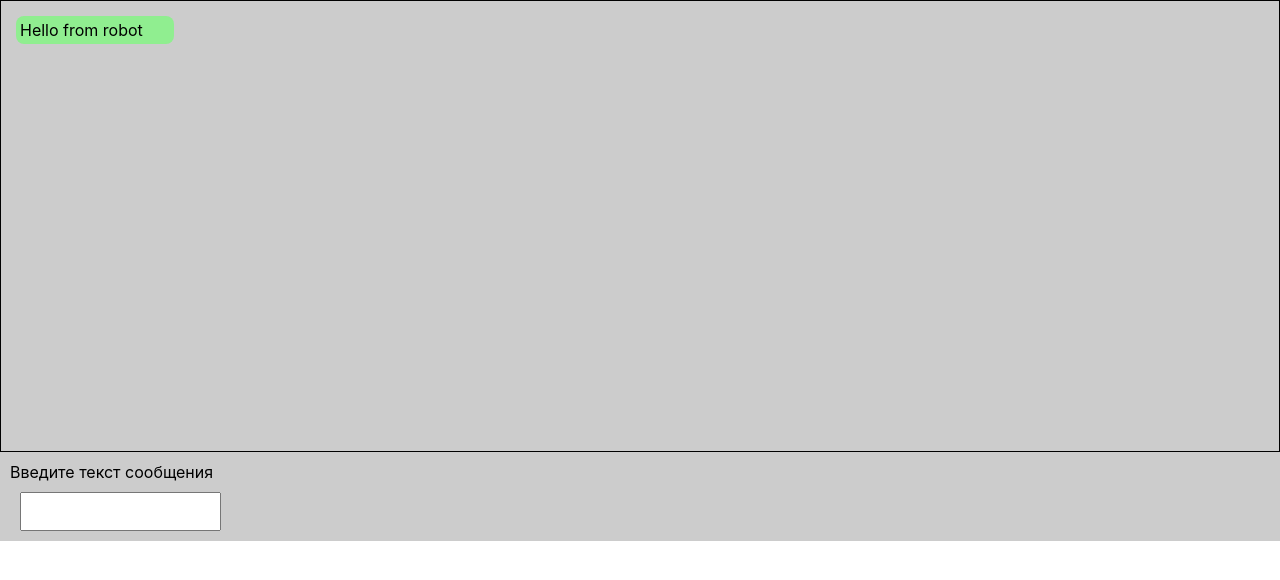
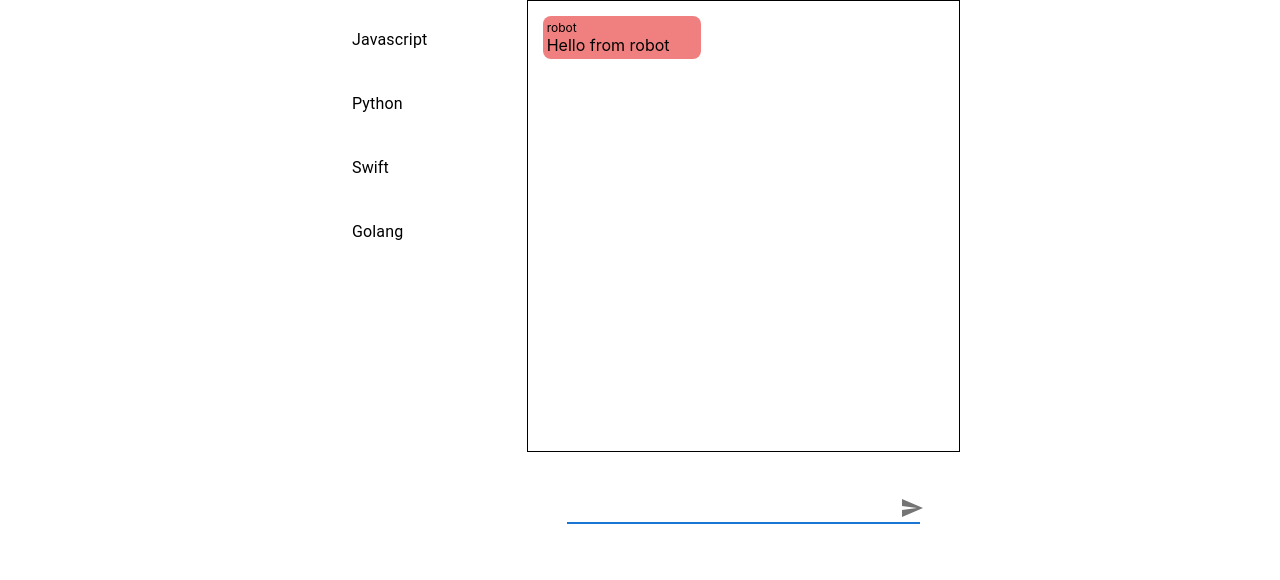
Before and after one commit to eugnazarov/gb-react, a React (Create React App) app: page / in a window 1280 px wide. Shown: the top 580 px of the page. Built offline with nearby package versions, Linux system fonts and the light colour scheme.

Commit message:
lesson-3

```diff
--- a/package.json
+++ b/package.json
@@ -3,6 +3,10 @@
   "version": "0.1.0",
   "private": true,
   "dependencies": {
+    "@emotion/react": "^11.7.1",
+    "@emotion/styled": "^11.6.0",
+    "@mui/icons-material": "^5.3.1",
+    "@mui/material": "^5.4.0",
     "@testing-library/jest-dom": "^5.16.1",
     "@testing-library/react": "^12.1.2",
     "@testing-library/user-event": "^13.5.0",
--- a/src/App.css
+++ b/src/App.css
@@ -1,6 +1,9 @@
 .App {
 
-  background-color: #ccc;
+display:flex;
+  justify-content:space-between;
+  width:50%;
+  margin: 0 auto;
 }
 
 *{
--- a/src/App.js
+++ b/src/App.js
@@ -1,21 +1,29 @@
-import React, { useEffect, useState } from "react";
+import React, { useEffect, useRef, useState } from "react";
 
 import MessageList from "./components/MessageList/MessageList";
 import useInput from "./components/hooks/useInput";
 import "./App.css";
+import { FormControl, IconButton, Input, InputAdornment } from "@mui/material";
+import SendIcon from "@mui/icons-material/Send";
+import Chats from "./components/Chats/Chats";
 
 const App = () => {
   const input = useInput();
+
+  const inputRef = useRef(null);
 
   const [messageList, setMessageList] = useState([]);
 
   const handleSubmit = (e) => {
     e.preventDefault();
+
     const newMessage = {
       author: "John",
       text: input.value,
+      id: `human__${Date.now()}`,
     };
     setMessageList((prevState) => [...prevState, newMessage]);
+
     input.setValue("");
   };
 
@@ -24,23 +32,49 @@ const App = () => {
       const newMessage = {
         author: "robot",
         text: "Hello from robot",
+        id: `robot__${Date.now()}`,
       };
       setTimeout(() => {
         setMessageList((prevState) => [...prevState, newMessage]);
-      }, 1500);
+        inputRef.current.focus();
+      }, 500);
     }
   }, [messageList]);
+
+  const chats = [
+    { name: "Javascript", id: "1" },
+    { name: "Python", id: "2" },
+    { name: "Swift", id: "3" },
+    { name: "Golang", id: "4" },
+  ];
+
   return (
     <div className="App">
-      <MessageList messageList={messageList} />
-      <form style={{ margin: "10px" }} onSubmit={handleSubmit}>
-        <p>Введите текст сообщения</p>
-        <input
-          style={{ padding: "10px", margin: "10px" }}
-          value={input.value}
-          onChange={input.onChange}
-        />
-      </form>
+      <Chats chats={chats} />
+      <div>
+        <MessageList messageList={messageList} />
+        <FormControl sx={{ m: 5, width: "35ch" }} variant="outlined">
+          <Input
+            inputRef={inputRef}
+            endAdornment={
+              <InputAdornment position="end">
+                <IconButton
+                  aria-label="toggle password visibility"
+                  onClick={handleSubmit}
+                  edge="end"
+                >
+                  <SendIcon />
+                </IconButton>
+              </InputAdornment>
+            }
+            id="input"
+            multiline
+            autoFocus
+            value={input.value}
+            onChange={input.onChange}
+          />
+        </FormControl>
+      </div>
     </div>
   );
 };
--- /dev/null
+++ b/src/components/Chats/Chats.js
@@ -0,0 +1,24 @@
+import React from "react";
+
+import {
+  Box,
+  List,
+  ListItem,
+  ListItemButton,
+  ListItemText,
+} from "@mui/material";
+const Chats = ({ chats }) => (
+  <Box sx={{ width: "100%", maxWidth: 360, bgcolor: "background.paper" }}>
+    <List>
+      {chats.map((chat) => (
+        <ListItem>
+          <ListItemButton>
+            <ListItemText primary={chat.name} />
+          </ListItemButton>
+        </ListItem>
+      ))}
+    </List>
+  </Box>
+);
+
+export default Chats;
--- a/src/components/Message/Message.js
+++ b/src/components/Message/Message.js
@@ -1,12 +1,16 @@
-import React from 'react';
-import './message.css'
+import React, { useMemo } from "react";
+import "./message.css";
 
-const Message = ({text}) => {
-    return (
-        <div className='message'>
-            <p className="message__text">{text}</p>
-        </div>
-    );
+const Message = ({ text, author }) => {
+  const className = useMemo(() => {
+    return author === "robot" ? "message--robot" : "message";
+  });
+  return (
+    <div className={className}>
+      <p className="message__author">{author}</p>
+      <p className="message__text">{text}</p>
+    </div>
+  );
 };
 
 export default Message;
--- a/src/components/Message/message.css
+++ b/src/components/Message/message.css
@@ -4,8 +4,23 @@
     padding:4px;
     border-radius: 8px;
     margin-bottom: 12px;
+    margin-left: auto;
+
 }
 
 .message__text{
     font-size: 16px;
 }
+.message__author{
+    font-size: 12px;
+}
+
+.message--robot{
+    background-color:lightcoral;
+    width: 150px;
+    padding:4px;
+    border-radius: 8px;
+    margin-bottom: 12px;
+
+
+}
--- a/src/components/MessageList/MessageList.js
+++ b/src/components/MessageList/MessageList.js
@@ -5,8 +5,8 @@ import Message from "../Message/Message";
 const MessageList = ({ messageList }) => {
   return (
     <div className="list">
-      {messageList.map(({ text, author }) => (
-        <Message text={text} />
+      {messageList.map(({ text, author, id }) => (
+        <Message author={author} key={id} text={text} />
       ))}
     </div>
   );
--- a/src/components/hooks/useInput.js
+++ b/src/components/hooks/useInput.js
@@ -5,7 +5,7 @@ const useInput = () => {
   const onChange = (event) => {
     setValue(event.target.value);
   };
-  return { value, onChange };
+  return { value, onChange, setValue };
 };
 
 export default useInput;
```
Also changed, not shown: src/components/hooks/useFocus.js (added, +11 -0 lines), 2 other files (tests, documents, lock files or other folders).
